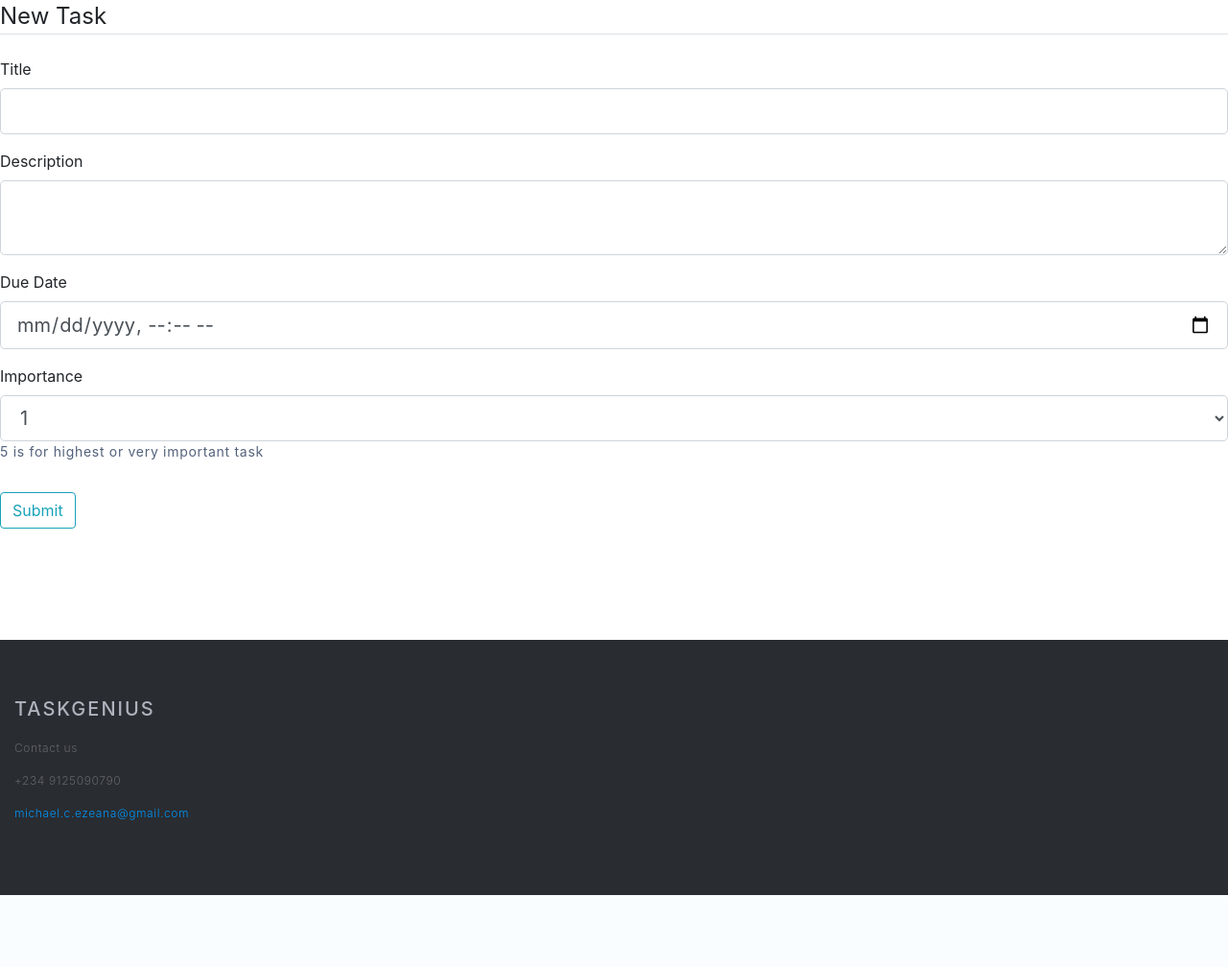
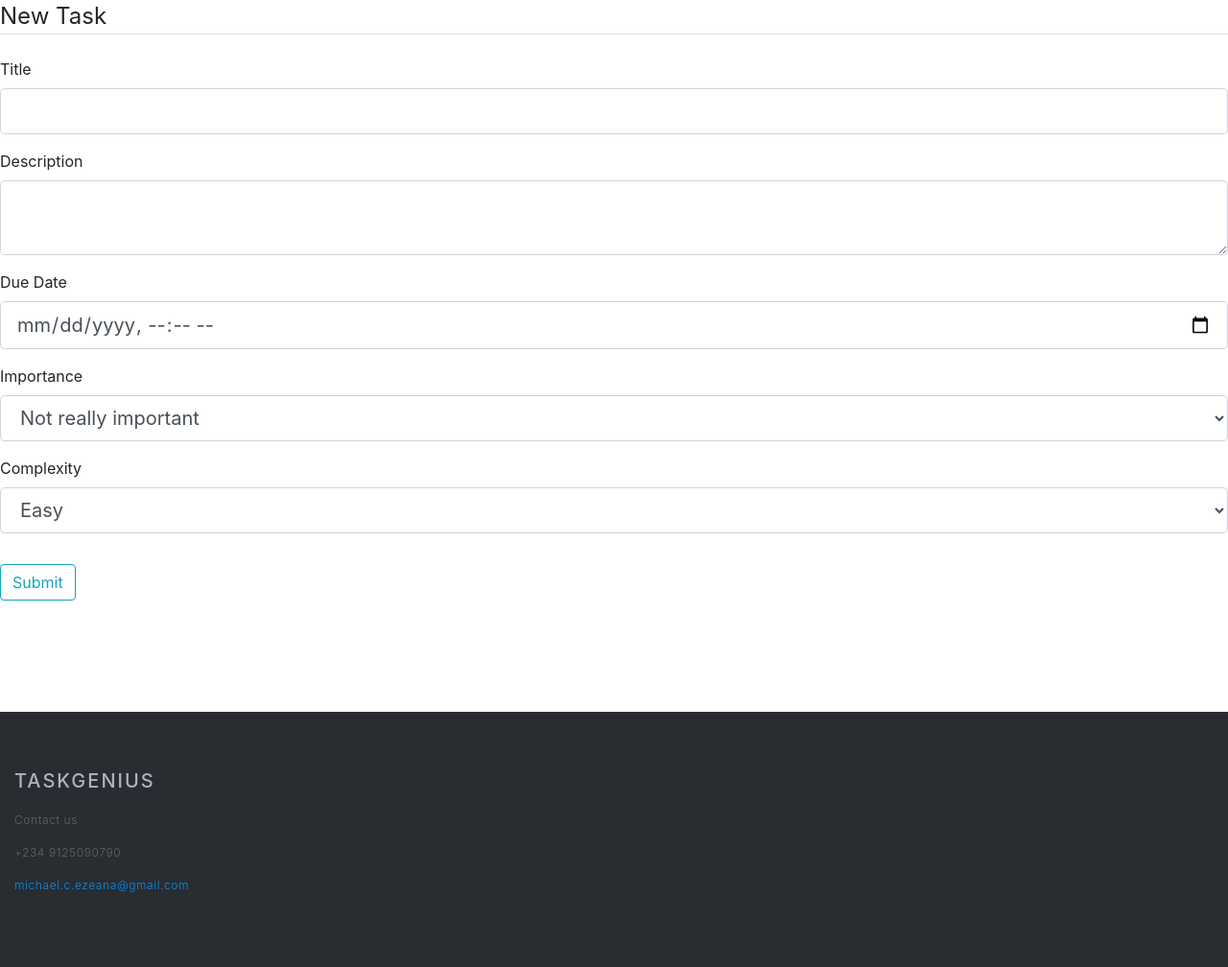
Before and after one commit to Just-Mike4/TaskIngenium, a Flask app: page /tasks/create_task in a window 1280 px wide. Shown: the part 101-1109 px from the top of the page at 96% size. Before the commit the page ends 1034 px from the top, so only its background shows below. Run offline with Flask 3, Linux system fonts and the light colour scheme; a user stored in the database is signed in; some libraries are stand-ins or nearby versions.

Commit message:
Favico changed and complexity added

```diff
--- a/TaskApp/static/js/main.js
+++ b/TaskApp/static/js/main.js
@@ -44,6 +44,7 @@ document.addEventListener('DOMContentLoaded', function() {
       checkbox.addEventListener('change', function() {
           let taskSecret = this.getAttribute('data-task-secret');
           updateTaskCompletion(taskSecret, this.checked);
+          location.reload(true);
       });
   });
 });
@@ -68,6 +69,7 @@ function updateTaskCompletion(taskSecret, completed) {
   .then(data => {
       // Handle the response if needed
       console.log(data);
+
   })
   .catch(error => {
       console.error('There was a problem with the fetch operation:', error);
--- a/TaskApp/tasks/forms.py
+++ b/TaskApp/tasks/forms.py
@@ -7,5 +7,6 @@ class TaskForm(FlaskForm):
     title = StringField("Title", validators=[DataRequired()])
     description = TextAreaField("Description", validators=[DataRequired()])
     due_date = DateTimeLocalField("Due Date", validators=[DataRequired()], format='%Y-%m-%dT%H:%M')
-    importance = SelectField("Importance", choices=[(1, '1'), (2, '2'), (3, '3'), (4, '4'), (5, '5')], coerce=int, validators=[DataRequired()])
+    importance = SelectField("Importance", choices=[('Not really important', 'Not really important'), ('Important', 'Important'), ('Very Important', 'Very Important')], coerce=str, validators=[DataRequired()])
+    complexity = SelectField("Complexity", choices=[('Easy', 'Easy'), ('Ok', 'Ok'), ('Very Complex', 'Very Complex')], coerce=str, validators=[DataRequired()])
     submit=SubmitField("Submit")
--- a/TaskApp/tasks/routes.py
+++ b/TaskApp/tasks/routes.py
@@ -20,7 +20,8 @@ def task_list():
     formatted_tasks = [{'title': task.title,
                         'due_date': task.due_date,
                         "task_secret":task.task_secret,
-                        "importance": task.importance
+                        "importance": task.importance,
+                        'complexity':task.complexity
                         } for task in tasks]
     return render_template("tasks.html", tasks=formatted_tasks, title="Task List")
 
@@ -38,7 +39,8 @@ def get_tasks_by_view(view):
                         'description': task.description,
                         'importance': task.importance,
                         'due_date': task.due_date.strftime('%Y-%m-%d %H:%M'),
-                        "task_secret":task.task_secret
+                        "task_secret":task.task_secret,
+                        'complexity':task.complexity
                         }
         return render_template('task.html', task=formatted_task, title="Task")
 
@@ -82,7 +84,8 @@ def task(task_secret):
                       'description': task.description,
                       'importance': task.importance,
                       'due_date': task.due_date.strftime('%Y-%m-%d %H:%M'),
-                      "task_secret":task.task_secret
+                      "task_secret":task.task_secret ,
+                      'complexity':task.complexity
                       }
     return render_template('task.html', task=formatted_task, title="Task")
 
@@ -99,14 +102,15 @@ def create_task():
                   importance=form.importance.data,
                   user_id=current_user.id,
                   task_secret= secret,
-                  completed=False
+                  completed=False,
+                  complexity=form.complexity.data
                   )
         db.session.add(task)
         db.session.commit()
-        '''send_task_notification("Task Created",
+        send_task_notification("Task Created",
                                 f"Your task {form.title.data} has been created.",
                                 form.title.data,
-                                    secret)'''
+                                    secret)
         return redirect(url_for("tasks.task_list"))
     return render_template("create_task.html", title="New Task", legend="New Task", form=form)
 
@@ -123,6 +127,7 @@ def update_task(task_secret):
         task.description=form.description.data
         task.due_date= form.due_date.data
         task.importance=form.importance.data
+        task.complexity=form.complexity.data
         db.session.add(task)
         db.session.commit()
         flash('Your Task Has Been Updated', 'success')
@@ -132,6 +137,7 @@ def update_task(task_secret):
         form.due_date.data=task.due_date
         form.description.data=task.description
         form.importance.data=task.importance
+        form.complexity.data=task.complexity
 
     return render_template("create_task.html", title="Update Task", legend="New Task", form=form)
 
--- a/TaskApp/templates/create_task.html
+++ b/TaskApp/templates/create_task.html
@@ -62,16 +62,25 @@
                                 {% endfor %}
                             </div>
                         {% else %}
-                            <select name="{{ form.importance.name }}" class="form-control form-control-lg">
-                                <option value="1">1</option>
-                                <option value="2">2</option>
-                                <option value="3">3</option>
-                                <option value="4">4</option>
-                                <option value="5">5</option>
-                            </select>
-                            <p>5 is for highest or very important task</p>
+                            {{ form.importance(class="form-control form-control-lg", id="importance") }}
                         {% endif %}
                     </div>
+
+                    <!-- The complexity form field -->
+                    <div class="form-group">
+                        {{ form.complexity.label(class="form-control-label") }}
+                        {% if form.complexity.errors %}
+                            {{ form.complexity(class="form-control form-control-lg is-invalid") }}
+                            <div class="invalid-feedback">
+                                {% for error in form.complexity.errors %}
+                                    <span>{{ error }}</span>
+                                {% endfor %}
+                            </div>
+                        {% else %}
+                            {{ form.complexity(class="form-control form-control-lg", id="complexity") }}
+                        {% endif %}
+                    </div>
+
 
 
             </fieldset>
--- a/TaskApp/templates/task.html
+++ b/TaskApp/templates/task.html
@@ -7,6 +7,7 @@
     <p>{{ task.description }}</p>
     <p><strong>Importance:</strong> {{ task.importance }}</p>
     <p><strong>Due Date:</strong>{{ task.due_date }}</p>
+    <p ><strong>Complexity: </strong> {{ task.complexity }}</p>
 </div>
 <!-- Update task button -->
 <a href="{{ url_for('tasks.update_task', task_secret=task.task_secret) }}" class="btn btn-primary">Update Task</a>
--- a/TaskApp/templates/tasks.html
+++ b/TaskApp/templates/tasks.html
@@ -35,6 +35,8 @@
                         </label>
                             <p class="task-due_date"> Due Date : {{ task.due_date }}</p>
                             <p class="task-importance">Importance : {{ task.importance }}</p>
+                            <p class="task-complexity">Complexity : {{ task.complexity }}</p>
+
                     </div>
                 </article>
             </li>
```
Also changed, not shown: TaskApp/main/routes.py (+8 -3 lines), TaskApp/models.py (+6 -3 lines), TaskApp/templates/home.html (+9 -0 lines), requirements.txt (added, +13 -0 lines), TaskApp/static/favicon.ico, instance/Task.db.
